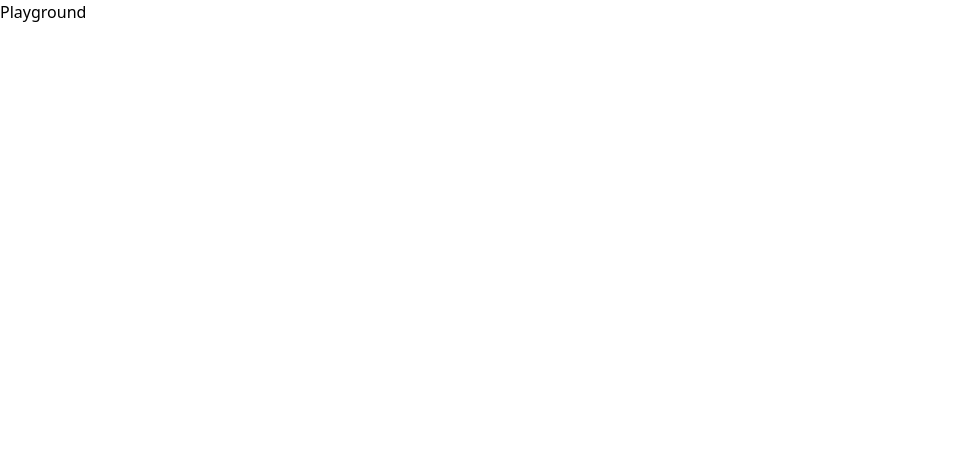
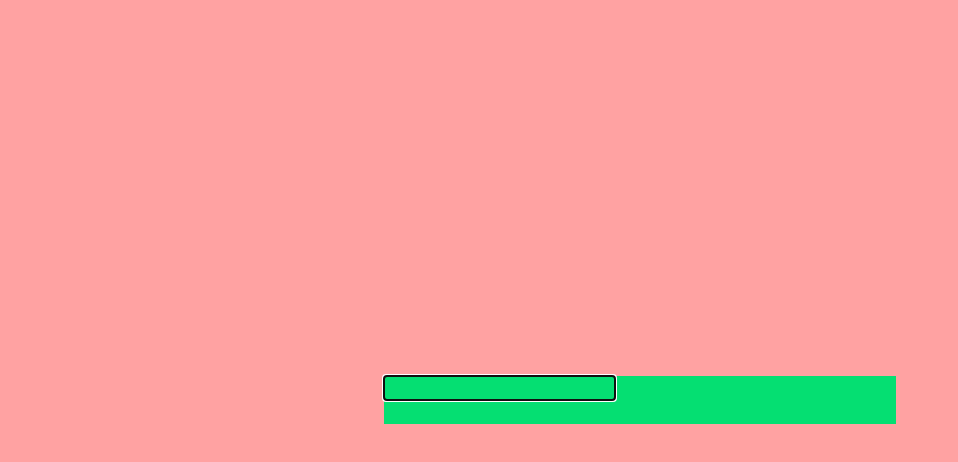
Before and after one commit to FauziSeptians/zsanss-ui, a React (Vite) app: page / in a window 1280 px wide. Shown: the top 462 px of the page, without its empty margins (0-958 px from the left). Built offline with nearby package versions, Linux system fonts and the light colour scheme.

Commit message:
chore: tsdocs and config

```diff
--- /dev/null
+++ b/lib/components/PinInput.tsx
@@ -0,0 +1,198 @@
+import classNames from "lib/utils/classNames";
+import { useEffect, useRef, useState } from "react";
+
+export const SizeMapper: Record<"sm" | "md" | "lg", string> = {
+  sm: "ui-h-3 ui-w-3",
+  md: "ui-h-4 ui-w-4",
+  lg: "ui-h-6 ui-w-6",
+};
+
+export interface PinInputProps {
+  onChange?: (value: string) => void;
+  length?: number;
+  className?: string;
+  showNumeric?: boolean;
+  size?: "sm" | "md" | "lg";
+  id?: string;
+  value?: string;
+  readonly?: boolean;
+}
+
+export default function PinInput({
+  onChange = () => {},
+  length = 6,
+  showNumeric = false,
+  className = "",
+  size = "sm",
+  id = "pin-input",
+  value,
+  readonly = false,
+}: Readonly<PinInputProps>) {
+  const [pinValues, setPinValues] = useState<string[]>(Array(length).fill(""));
+  const [activeIndex, setActiveIndex] = useState<number>(0);
+  const hiddenInputRef = useRef<HTMLInputElement>(null);
+
+  const handleInputChange = (e: React.ChangeEvent<HTMLInputElement>) => {
+    if (readonly) return;
+    const inputValue = e.target.value.replace(/\D/g, "");
+
+    if (inputValue.length === 1) {
+      const newPinValues = [...pinValues];
+      newPinValues[activeIndex] = inputValue;
+      setPinValues(newPinValues);
+      onChange(newPinValues.join(""));
+      if (activeIndex < length - 1) {
+        setActiveIndex(activeIndex + 1);
+      }
+    } else if (inputValue.length > 1) {
+      const digits = inputValue.slice(0, length).split("");
+      const newPinValues = Array(length).fill("");
+      for (let i = 0; i < digits.length; i++) {
+        newPinValues[i] = digits[i];
+      }
+      setPinValues(newPinValues);
+      onChange(newPinValues.join(""));
+      setActiveIndex(Math.min(digits.length, length - 1));
+    }
+  };
+
+  const handleInputKeyDown = (e: React.KeyboardEvent<HTMLInputElement>) => {
+    if (readonly) return;
+    if (e.key === "Backspace") {
+      const newPinValues = [...pinValues];
+      if (pinValues[activeIndex] !== "") {
+        newPinValues[activeIndex] = "";
+      } else if (activeIndex > 0) {
+        newPinValues[activeIndex - 1] = "";
+        setActiveIndex(activeIndex - 1);
+      }
+      setPinValues(newPinValues);
+      onChange(newPinValues.join(""));
+    }
+  };
+
+  const handleContainerClick = () => {
+    if (!readonly && hiddenInputRef.current) {
+      hiddenInputRef.current.focus();
+      const emptyIndex = pinValues.findIndex((val) => val === "");
+      setActiveIndex(emptyIndex !== -1 ? emptyIndex : length - 1);
+    }
+  };
+
+  useEffect(() => {
+    if (!value) {
+      setActiveIndex(0);
+      setPinValues(Array(length).fill(""));
+    } else {
+      const splittedValue = value.split("").slice(0, length);
+      const paddedValue = [
+        ...splittedValue,
+        ...Array(length - splittedValue.length).fill(""),
+      ];
+      setPinValues(paddedValue);
+      const emptyIndex = paddedValue.findIndex((val) => val === "");
+      setActiveIndex(emptyIndex !== -1 ? emptyIndex : length - 1);
+    }
+  }, [value, length]);
+
+  const containerRef = useRef<HTMLDivElement>(null);
+
+  useEffect(() => {
+    if (!readonly && hiddenInputRef.current) {
+      hiddenInputRef.current.focus();
+    }
+  }, [readonly]);
+
+  useEffect(() => {
+    if (readonly) return;
+
+    const handleClickOutside = (event: MouseEvent) => {
+      const container = containerRef.current;
+      const input = hiddenInputRef.current;
+      if (!container || !input) return;
+
+      const clickedOutside = !container.contains(event.target as Node);
+      if (!clickedOutside) return;
+
+      const target = event.target as HTMLElement;
+      const tag = target?.tagName?.toLowerCase();
+      const isOtherTextInput =
+        tag === "input" ||
+        tag === "textarea" ||
+        target?.isContentEditable;
+
+      if (!isOtherTextInput) {
+        setTimeout(() => {
+          input.focus();
+        }, 0);
+      }
+    };
+
+    document.addEventListener("mousedown", handleClickOutside);
+    return () => document.removeEventListener("mousedown", handleClickOutside);
+  }, [readonly]);
+
+  return (
+    <div
+      className={classNames(className, "ui-w-full ui-max-w-md")}
+      ref={containerRef}
+      onClick={handleContainerClick}
+    >
+      <input
+        className="ui-absolute ui-left-[-9999px] ui-w-[1px] ui-h-[1px] ui-opacity-0 ui-pointer-events-none"
+        ref={hiddenInputRef}
+        type="tel"
+        inputMode="numeric"
+        pattern="[0-9]*"
+        maxLength={length}
+        value=""
+        onChange={handleInputChange}
+        onKeyDown={handleInputKeyDown}
+        disabled={readonly}
+        autoComplete="one-time-code"
+        tabIndex={0}
+      />
+      <div
+        className="ui-flex ui-items-center ui-justify-center ui-space-x-4"
+        role="group"
+        aria-label="Enter PIN code"
+      >
+        {pinValues.map((value, index) => {
+          if (value && showNumeric)
+            return (
+              <div
+                id={`${id}-${index}`}
+                data-testid={`${id}-${index}`}
+                key={`${value}-${index}`}
+                className={classNames(
+                  SizeMapper[size],
+                  "ui-flex ui-items-center ui-justify-center ui-text-center ui-text-lg ui-font-semibold ui-cursor-pointer",
+                )}
+                onClick={handleContainerClick}
+              >
+                {value}
+              </div>
+            );
+          return (
+            <button
+              key={`${value}-${index}`}
+              className={classNames(
+                value ? "ui-bg-secondary" : "ui-bg-gray-200",
+                activeIndex === index ? "ui-ring-2 ui-ring-primary-200" : "",
+                SizeMapper[size],
+                "ui-cursor-pointer ui-rounded-full ui-transition-all ui-duration-200 hover:ui-bg-gray-300 focus:ui-outline-none focus:ui-ring-2 focus:ui-ring-primary-500",
+              )}
+              id={`${id}-${index}`}
+              data-testid={`${id}-${index}`}
+              onClick={handleContainerClick}
+              aria-label={`PIN digit ${index + 1}${
+                value ? `: ${value}` : ": empty"
+              }`}
+              type="button"
+            />
+          );
+        })}
+      </div>
+    </div>
+  );
+}
--- a/src/App.tsx
+++ b/src/App.tsx
@@ -1,5 +1,9 @@
+import PinInput from "lib/components/PinInput";
+
 function App() {
-  return <div>Playground</div>;
+  return <div className="w-full h-screen bg-red-300 flex items-center justify-center">
+    <div className="bg-green-400 max-w-lg w-full flex gap-5"><PinInput showNumeric/></div>
+  </div>;
 }
 
 export default App;
--- a/tsconfig.app.json
+++ b/tsconfig.app.json
@@ -17,7 +17,7 @@
     "noFallthroughCasesInSwitch": true,
     "baseUrl": ".",
     "paths": {
-      "@/*": ["lib/*"]
+      "@/*": ["/src/lib/*"]
     },
   },
   "include": ["lib", "src"],
```
